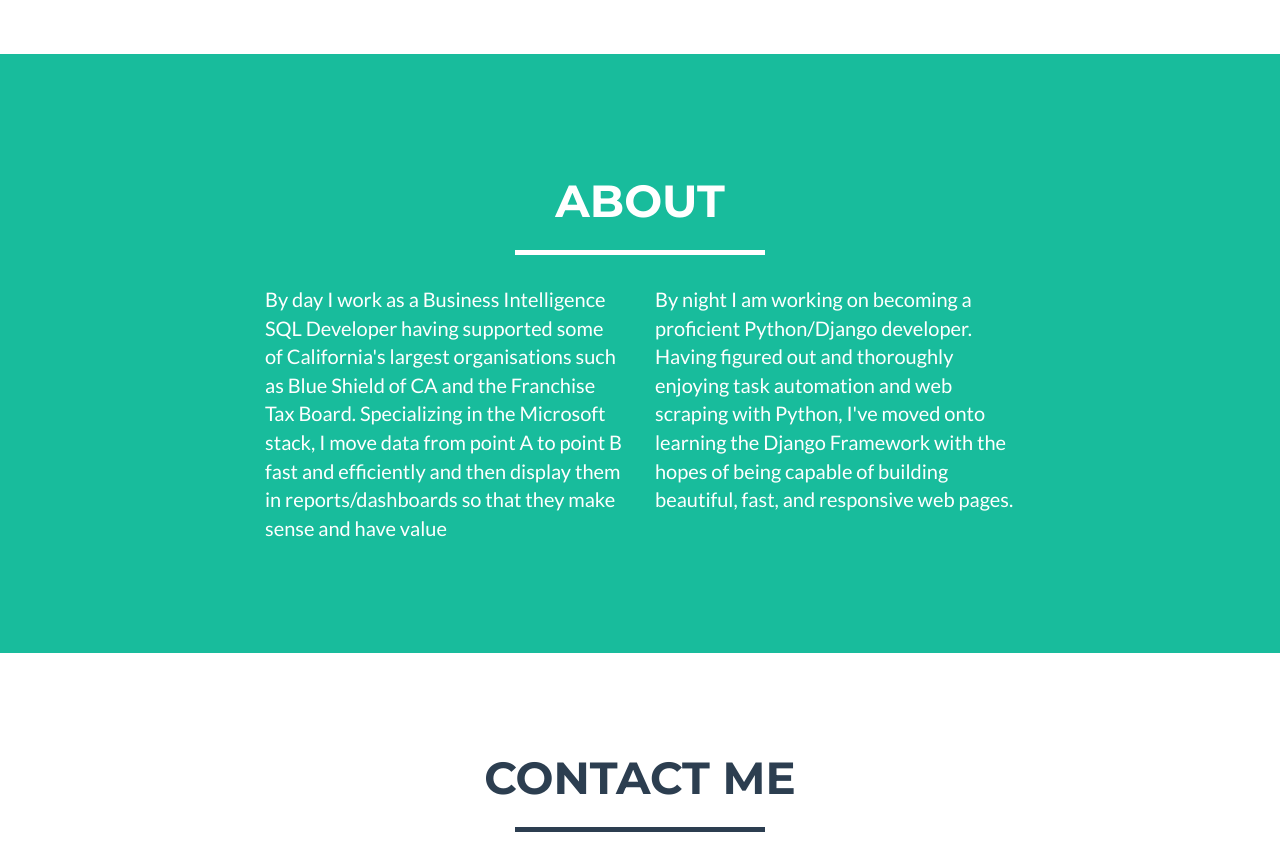
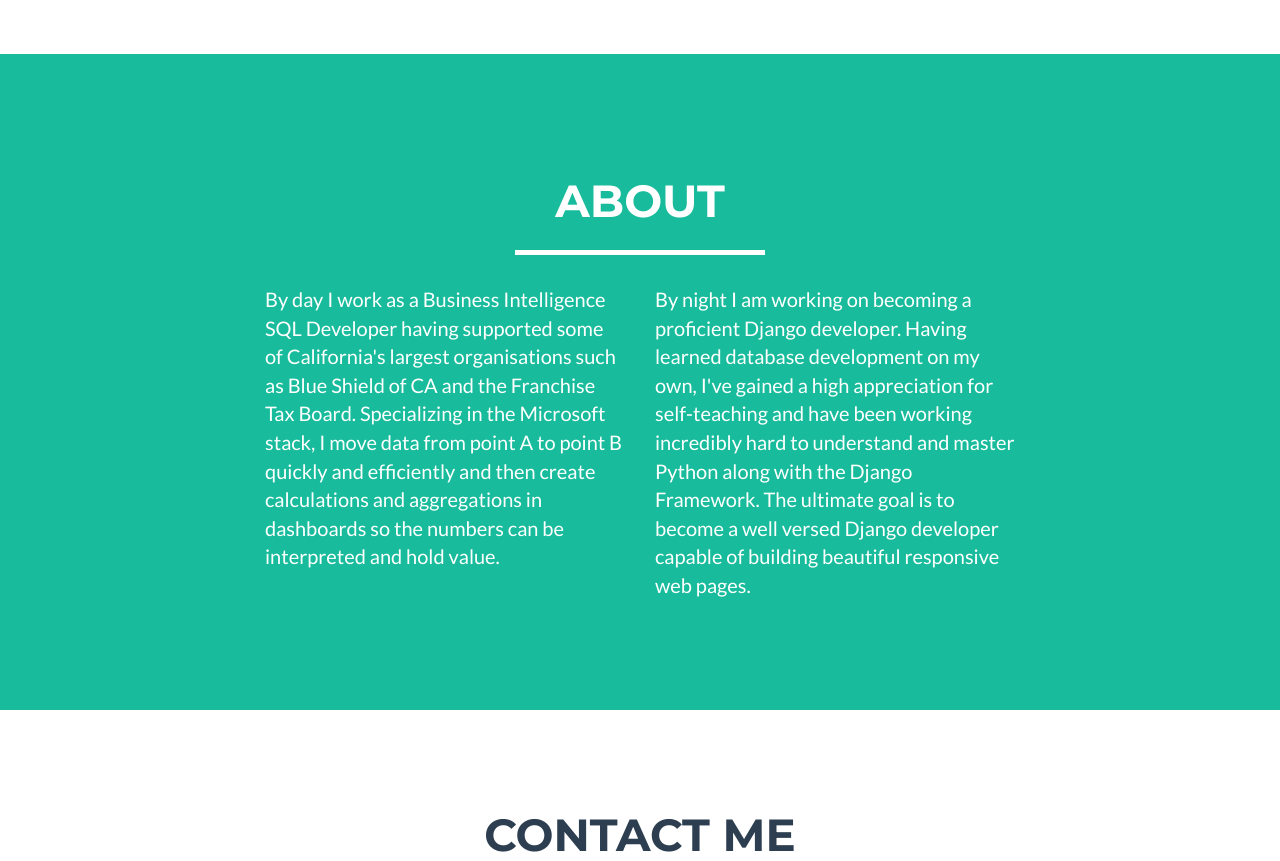
Before and after one commit to bisteclol/WebPortfolio, a Django app: page / in a window 1280 px wide. Shown: the part 1058-1919 px from the top of the page. Run offline with Django 3.2, Linux system fonts and the light colour scheme; some libraries are stand-ins or nearby versions.

Commit message:
Updated header2

```diff
--- a/templates/Portfolio/home_page.html
+++ b/templates/Portfolio/home_page.html
@@ -153,10 +153,10 @@
             </div>
             <div class="row">
                 <div class="col-lg-4 col-lg-offset-2">
-                    <p>By day I work as a Business Intelligence SQL Developer having supported some of California's largest organisations such as Blue Shield of CA and the Franchise Tax Board. Specializing in the Microsoft stack, I move data from point A to point B fast and efficiently and then display them in reports/dashboards so that they make sense and have value</p>
+                    <p>By day I work as a Business Intelligence SQL Developer having supported some of California's largest organisations such as Blue Shield of CA and the Franchise Tax Board. Specializing in the Microsoft stack, I move data from point A to point B quickly and efficiently and then create calculations and aggregations in dashboards so the numbers can be interpreted and hold value.</p>
                 </div>
                 <div class="col-lg-4">
-                    <p>By night I am working on becoming a proficient Python/Django developer. Having figured out and thoroughly enjoying task automation and web scraping with Python, I've moved onto learning the Django Framework with the hopes of being capable of building beautiful, fast, and responsive web pages.</p>
+                    <p>By night I am working on becoming a proficient Django developer. Having learned database development on my own, I've gained a high appreciation for self-teaching and have been working incredibly hard to understand and master Python along with the Django Framework. The ultimate goal is to become a well versed Django developer capable of building beautiful responsive web pages.</p>
                 </div>
             </div>
         </div>
```
